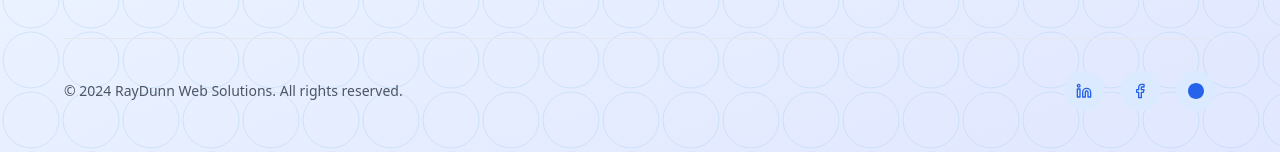
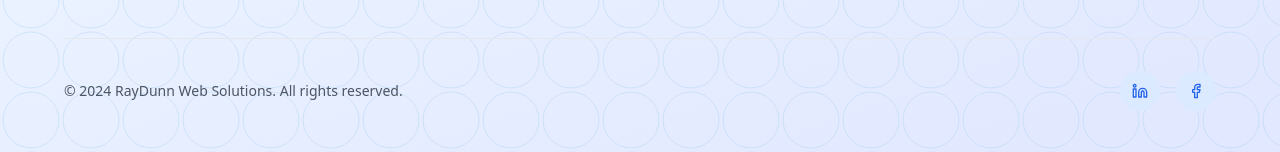
Before and after one commit to arayer143/raydunn-website-v3, a Next.js app: page / in a window 1280 px wide. Shown: the part 7123-7275 px from the top of the page. Built offline with nearby package versions, Linux system fonts and the light colour scheme.

Commit message:
updated some of the services pages

```diff
--- a/components/Footer/footer.tsx
+++ b/components/Footer/footer.tsx
@@ -117,13 +117,7 @@ export default function Footer() {
                 <Facebook className="h-5 w-5" />
               </Link>
             </Button>
-            <Button asChild variant="ghost" size="icon" className="h-10 w-10 rounded-full bg-blue-100 dark:bg-blue-900 text-blue-600 dark:text-blue-300 hover:bg-blue-200 dark:hover:bg-blue-800">
-              <Link href="https://www.google.com/business" target="_blank" rel="noopener noreferrer" aria-label="Google Business Profile">
-                <svg xmlns="http://www.w3.org/2000/svg" className="h-5 w-5" viewBox="0 0 24 24" fill="currentColor">
-                  <path d="M12 0C5.383 0 0 5.383 0 12s5.383 12 12 12 12-5.383 12-12S18.617 0 12 0zm-1.504 16.5h3.008v-1.5h-3.008v1.5zm6.004-4.5H7.5v1.5h9v-1.5zm0-3H7.5v1.5h9V9zm0-3H7.5v1.5h9V6z" />
-                </svg>
-              </Link>
-            </Button>
+
           </div>
         </motion.div>
       </motion.div>
--- a/components/Services-Page/logo-design.tsx
+++ b/components/Services-Page/logo-design.tsx
@@ -42,7 +42,7 @@ export default function LogoDesignPage() {
           </div>
           <div className="relative h-64 sm:h-80 lg:h-96">
             <Image
-              src="/placeholder.svg?height=600&width=800"
+              src="/PNG Transparent Logo.png"
               alt="Logo Design Illustration"
               layout="fill"
               objectFit="cover"
--- a/components/Services-Page/seo-optimization.tsx
+++ b/components/Services-Page/seo-optimization.tsx
@@ -43,7 +43,7 @@ export default function SEOOptimizationPage() {
           </div>
           <div className="relative h-64 sm:h-80 lg:h-96">
             <Image
-              src="/placeholder.svg?height=600&width=800"
+              src="/seo.jpg"
               alt="SEO Optimization Illustration"
               layout="fill"
               objectFit="cover"
```
Also changed, not shown: public/seo.jpg (added).
